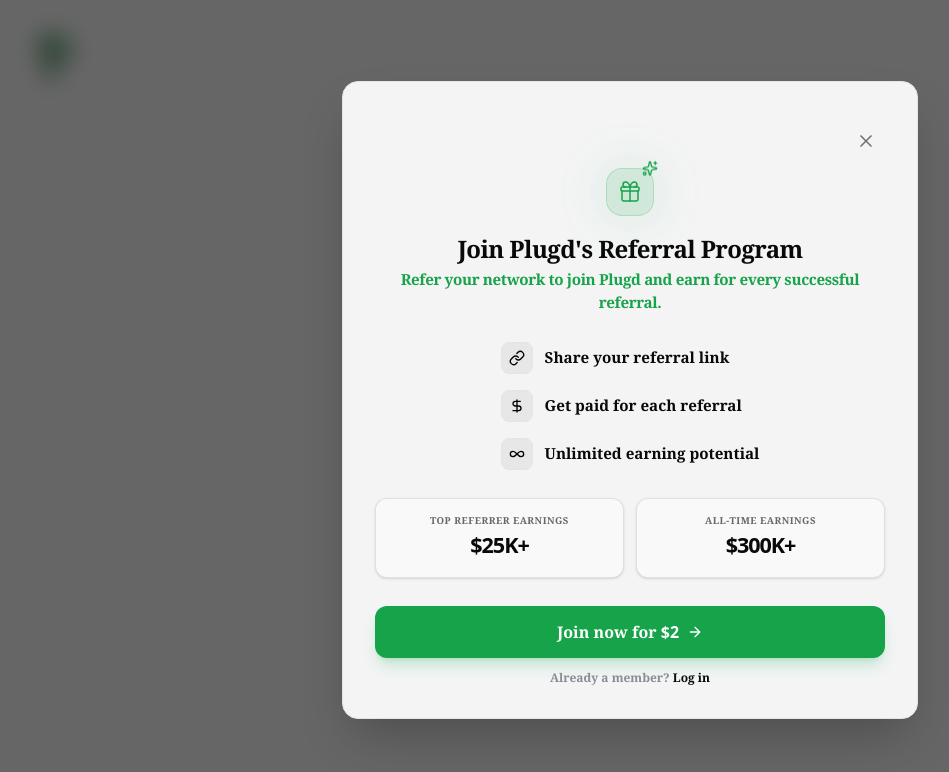
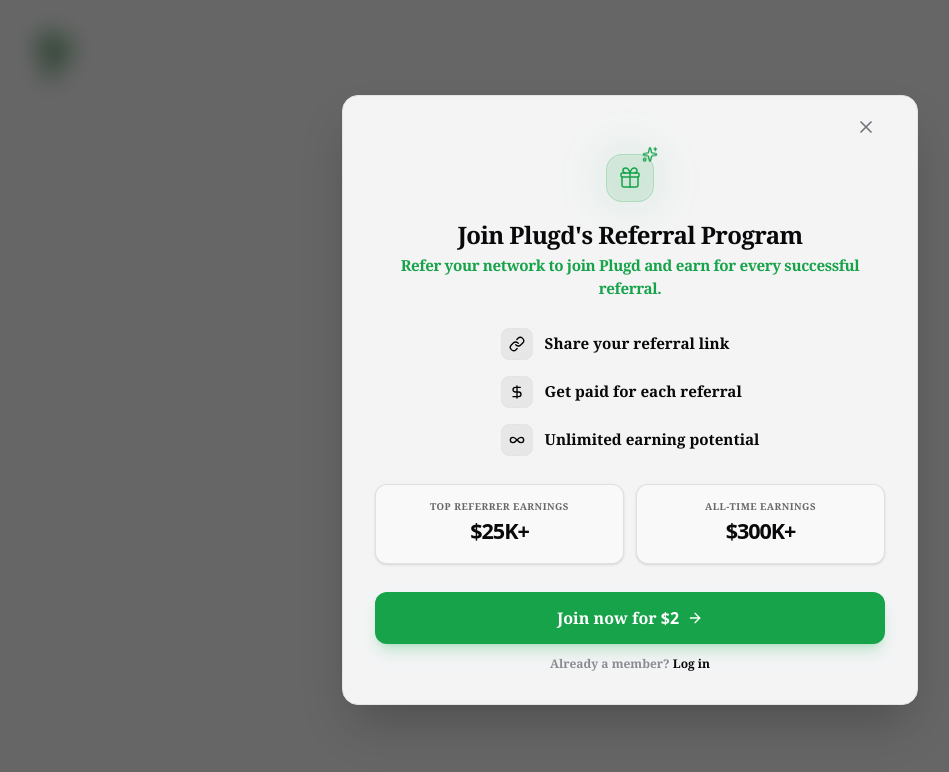
Before and after one commit to Ravishankar802/The-Plugd, a Next.js app: page /login in a window 1280 px wide. Both pictures are taken after a click on the button "Join Plugd". Shown: the top 772 px of the page, without its empty margins (10-959 px from the left). Built offline with nearby package versions, Linux system fonts and the light colour scheme.

Commit message:
style(components): reduce top padding of modal content area above close/gift icon on desktop

```diff
--- a/src/components/ReferralModal.tsx
+++ b/src/components/ReferralModal.tsx
@@ -271,7 +271,7 @@
       >
 
         {/* Content Area */}
-        <div className={`px-8 pt-10 pb-8 flex flex-col items-center max-h-[90vh] overflow-y-auto no-scrollbar`}>
+        <div className={`px-8 ${showEmailInput ? 'pt-10' : 'pt-10 sm:pt-3'} pb-8 flex flex-col items-center max-h-[90vh] overflow-y-auto no-scrollbar`}>
 
           {/* Close Button */}
           <button
```
